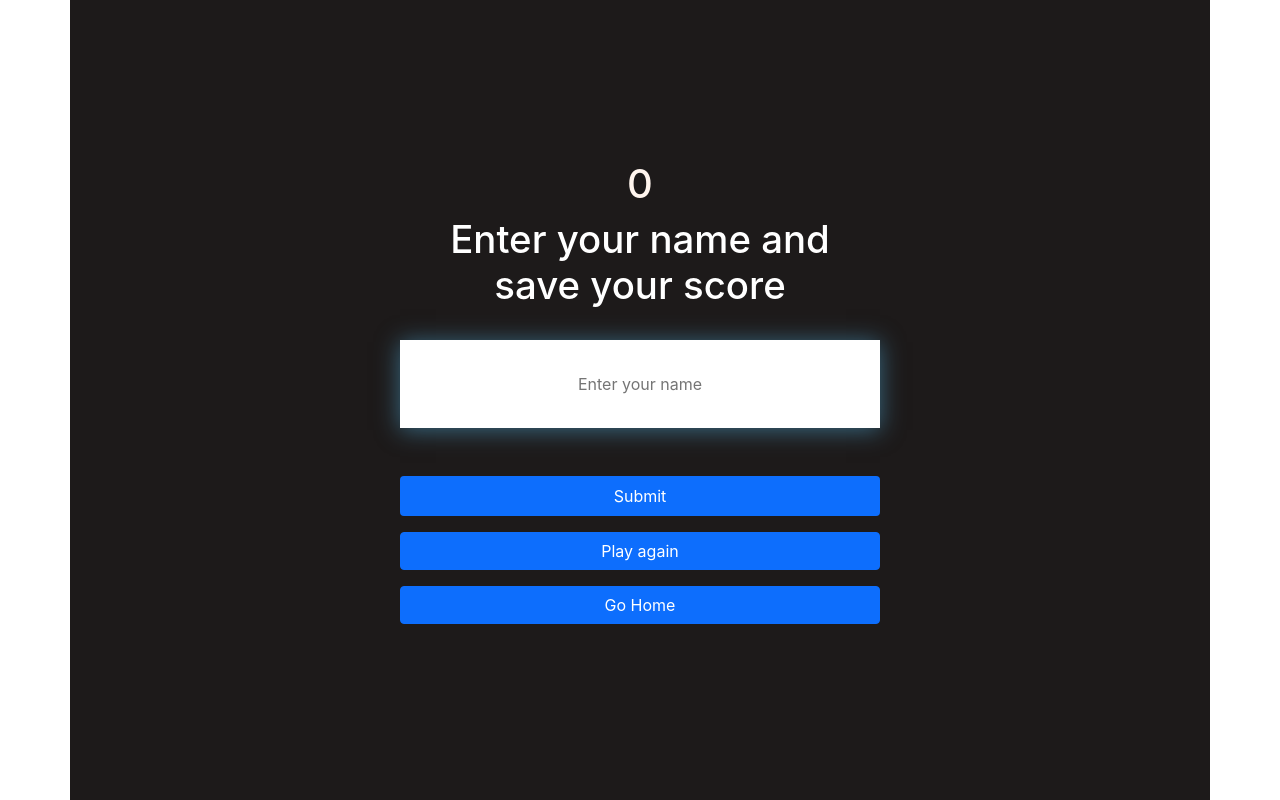
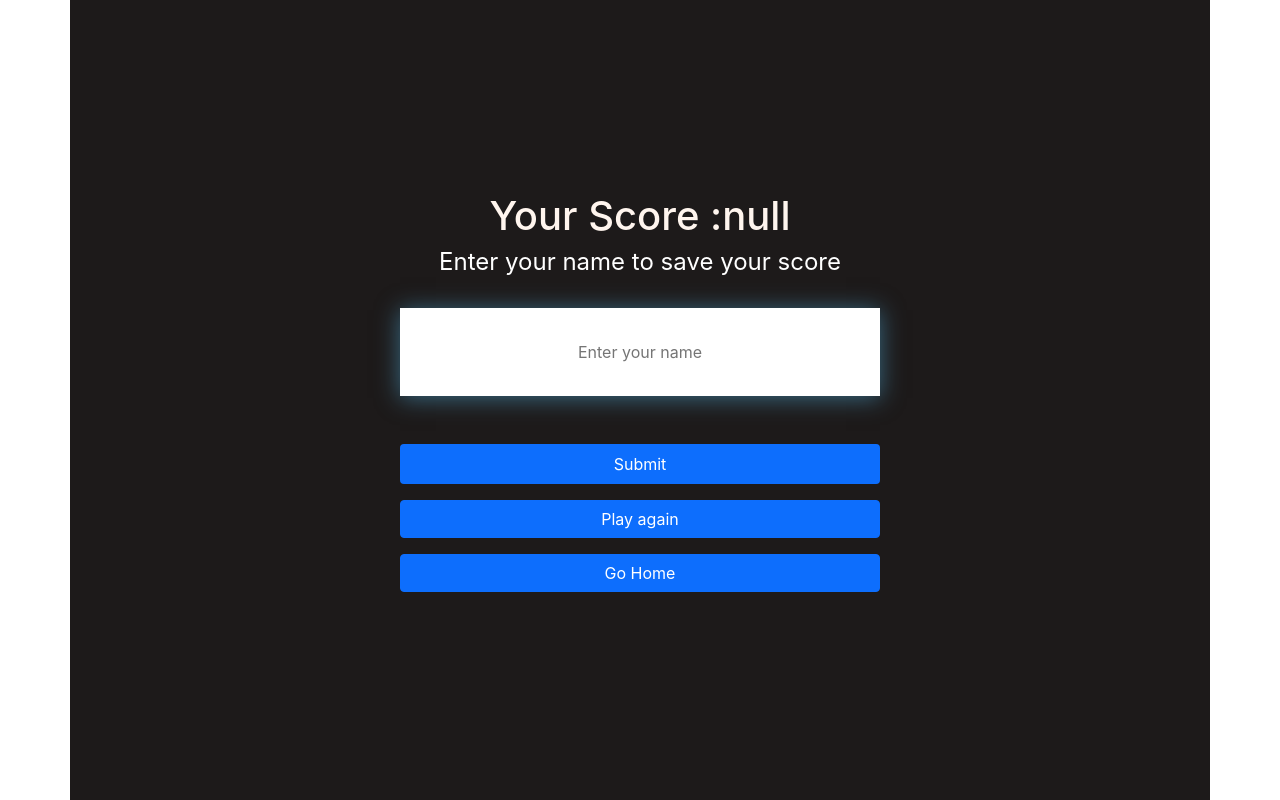
Before and after one commit to billgeng/UT06-2021-BG-Challenge-4, a plain HTML site: page assets/end.html in a window 1280 px wide. Drawn offline with nearby package versions, Linux system fonts and the light colour scheme.

Commit message:
modify end.js

```diff
--- a/assets/end.html
+++ b/assets/end.html
@@ -7,22 +7,22 @@
     <meta name='viewport' content='width=device-width, initial-scale=1'>
     <link rel="stylesheet" href="../style.css">
     <link href="https://cdn.jsdelivr.net/npm/bootstrap@5.0.2/dist/css/bootstrap.min.css" rel="stylesheet" integrity="sha384-EVSTQN3/azprG1Anm3QDgpJLIm9Nao0Yz1ztcQTwFspd3yD65VohhpuuCOmLASjC" crossorigin="anonymous">
-    <script src='./end.js'></script>
+
 </head>
 <body>
     <div class="container">
         <div id="end" class="flex-center flex-column">
-            <h1 id="finalScore">0</h1>
+            <h1 id="finalScore">Your score is 0</h1>
             <form class="end-form-container">
-                <h2 id="end-text">Enter your name and <br> save your score</h2>
+                <h2 id="end-text">Enter your name to save your score</h2>
                 <br>
                 <input type="text" name ="name" id="username" placeholder="Enter your name">
-                <button class="btn btn-primary" role="button" id="saveScoreBtn" data-bs-toggle="button" type = "submit" onclick="saveHighScore(event)" >Submit</button>
+                <button class="btn btn-primary" role="button" id="saveScoreBtn" data-bs-toggle="button" type = "submit" onclick="saveHighScore(event)">Submit</button>
             </form>
             <a href="./game.html" class="btn btn-primary" role="button" data-bs-toggle="button">Play again</a>
             <a href="../index.html" class="btn btn-primary" role="button" data-bs-toggle="button">Go Home</a>
         </div>
     </div>
-
+    <script src='./end.js'></script>
 </body>
 </html>
--- a/assets/end.js
+++ b/assets/end.js
@@ -1,17 +1,14 @@
 const username = document.querySelector('#username')
 const saveScoreBtn = document.querySelector('#saveScoreBtn')
 const finalScore = document.querySelector('#finalScore')
-const mostReScore = localStorage.getItem('finalScore')
+const mostReScore = localStorage.getItem('finalScore');
 
-const highScores = JSON.parse(localStorage.getItem('highScores')) || []
+const highScores = JSON.parse(localStorage.getItem("highScores")) || []
 
 const MAX_HIGH_SCORES = 5
 
-finalScore.innerText = mostReScore
+finalScore.innerText = 'Your Score :' + mostReScore
 
-username.addEventListener('keyup', () => {
-    saveScoreBtn.disabled = !username.value
-})
 
 saveHighScore = e => {
     e.preventDefault ()
--- a/assets/game.js
+++ b/assets/game.js
@@ -146,13 +146,12 @@ choices.forEach(choice => {
 
     })
 
-
-
 })
 
 incrementScore = num => {
     score += num
     scoreText.innerText = score
+
 }
 
 startGame()
--- a/assets/highscores.js
+++ b/assets/highscores.js
@@ -1,8 +1,6 @@
 const highScoresList = document.querySelector('#highScoresList')
 const highScores = JSON.parse(localStorage.getItem('highScores')) || []
 
-highScoresList.innerHTML =
-
-highScores.map(score => {
+highScoresList.innerHTML = highScores.map(score => {
     return '<li class="high-score">${score.name} - ${score.score}</li>'
 }).join('')
--- a/style.css
+++ b/style.css
@@ -130,7 +130,8 @@ input:placeholder {
 }
 
 #end-text {
-  font-size: 2.4rem;
+  font-size: 1.5rem;
+  font-weight: 400;
   color: #fff;
   text-align: center;
 }
```
Also changed, not shown: assets/highscores.html (+6 -3 lines), index.html (+1 -1 lines).
